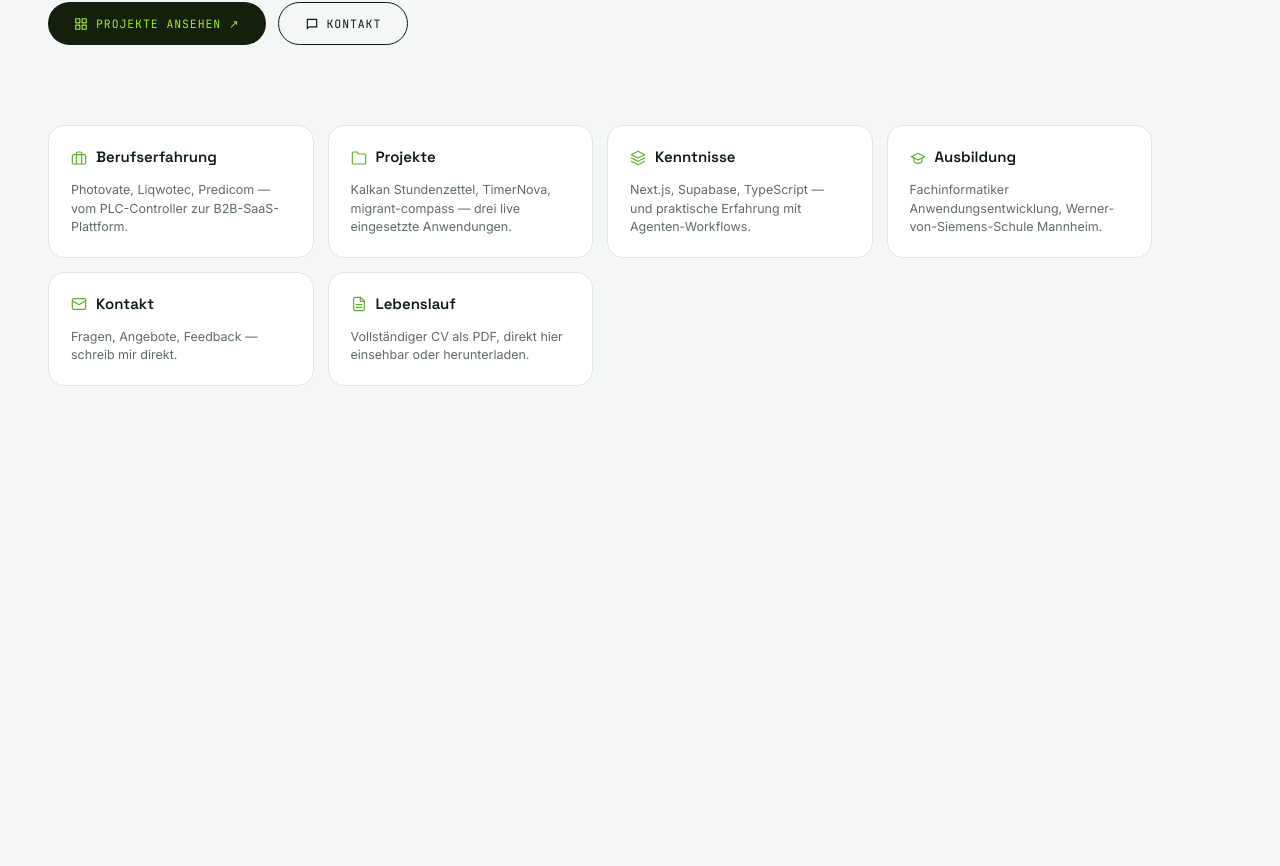
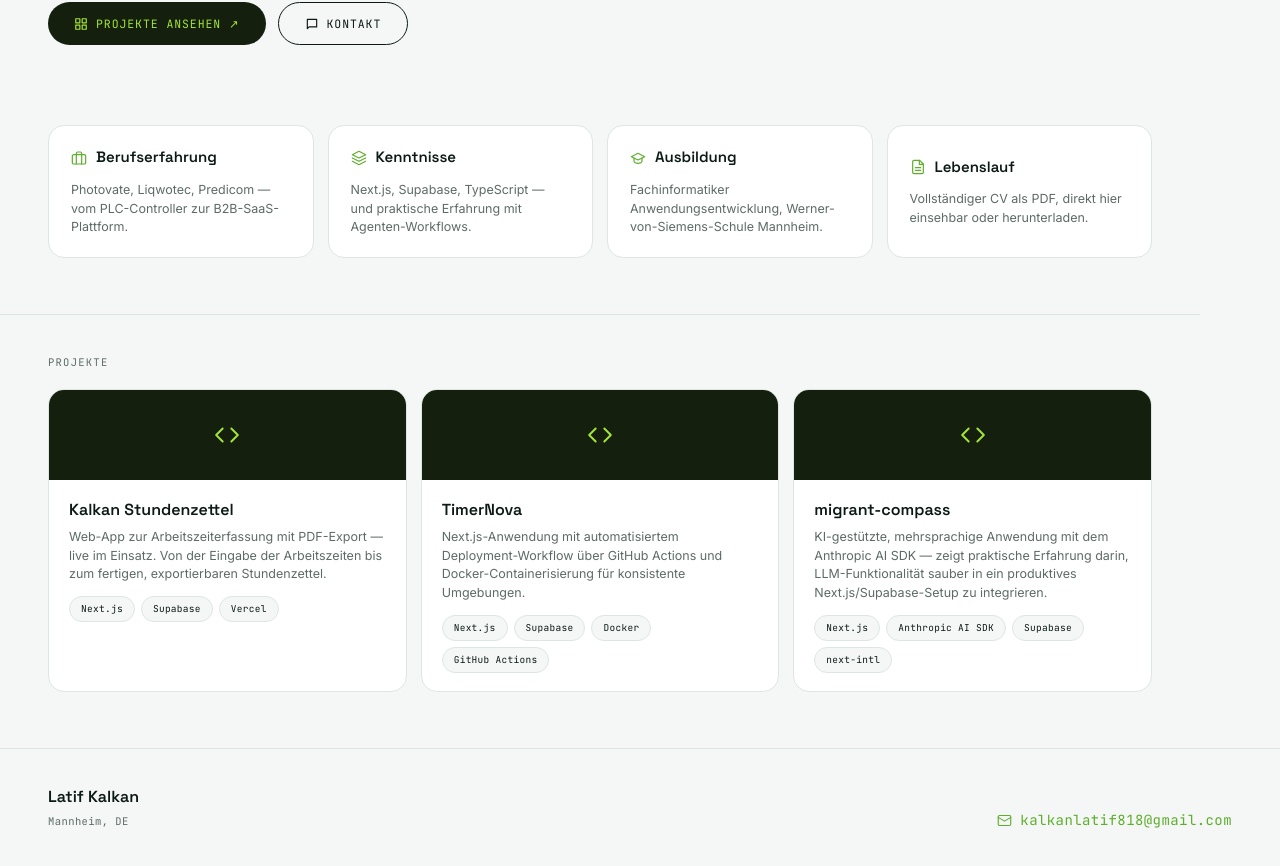
Before and after one commit to kalkanlatif/latif-portfolio, a Next.js app: page / in a window 1280 px wide. Shown: the part 693-1559 px from the top of the page. Before the commit the page ends 1135 px from the top, so only its background shows below. Built offline with nearby package versions, Linux system fonts and the light colour scheme.

Commit message:
feat: rebuild Projekte and Kontakt as dedicated sections matching design export

```diff
--- a/src/app/page.tsx
+++ b/src/app/page.tsx
@@ -2,6 +2,8 @@ import Image from "next/image";
 import Nav from "@/components/Nav";
 import Hero from "@/components/Hero";
 import NavCards from "@/components/NavCards";
+import Projects from "@/components/Projects";
+import Footer from "@/components/Footer";
 
 export default function Home() {
   return (
@@ -19,6 +21,8 @@ export default function Home() {
       </div>
       <Hero />
       <NavCards />
+      <Projects />
+      <Footer />
     </>
   );
 }
--- /dev/null
+++ b/src/components/Footer.tsx
@@ -0,0 +1,36 @@
+export default function Footer() {
+  return (
+    <footer
+      id="contact"
+      className="flex flex-wrap items-end justify-between gap-5 border-t border-border px-12 py-9"
+    >
+      <div>
+        <div className="mb-[5px] font-display text-base font-semibold">
+          Latif Kalkan
+        </div>
+        <div className="font-mono text-[10.5px] tracking-[0.04em] text-muted">
+          Mannheim, DE
+        </div>
+      </div>
+      <a
+        href="mailto:kalkanlatif818@gmail.com"
+        className="flex items-center gap-2 font-mono text-sm tracking-[0.03em] text-accent"
+      >
+        <svg
+          width="15"
+          height="15"
+          viewBox="0 0 24 24"
+          fill="none"
+          stroke="currentColor"
+          strokeWidth="1.8"
+          strokeLinecap="round"
+          strokeLinejoin="round"
+        >
+          <rect x="2" y="4" width="20" height="16" rx="2" />
+          <polyline points="2 7 12 13 22 7" />
+        </svg>
+        kalkanlatif818@gmail.com
+      </a>
+    </footer>
+  );
+}
--- a/src/components/Hero.tsx
+++ b/src/components/Hero.tsx
@@ -23,7 +23,7 @@ export default function Hero() {
 
       <div className="flex flex-wrap gap-3">
         <a
-          href="#cards"
+          href="#projects"
           className="inline-flex items-center gap-2 rounded-pill bg-card-dark px-[26px] py-[13px] font-mono text-[11.5px] uppercase tracking-[0.08em] text-accent-bright transition-colors hover:bg-[#1c2417]"
         >
           <svg
@@ -44,7 +44,7 @@ export default function Hero() {
           Projekte ansehen ↗
         </a>
         <a
-          href="#cards"
+          href="#contact"
           className="inline-flex items-center gap-2 rounded-pill border border-ink px-[26px] py-3 font-mono text-[11.5px] uppercase tracking-[0.08em] text-ink transition-colors hover:bg-ink hover:text-page"
         >
           <svg
--- a/src/components/NavCards.tsx
+++ b/src/components/NavCards.tsx
@@ -18,14 +18,6 @@ const iconProps = {
 function Pill({ children }: { children: ReactNode }) {
   return (
     <span className="rounded-pill bg-card-dark px-3.5 py-1.5 font-mono text-[10.5px] tracking-[0.03em] text-accent-bright">
-      {children}
-    </span>
-  );
-}
-
-function TagPill({ children }: { children: ReactNode }) {
-  return (
-    <span className="rounded-pill border border-border bg-page px-[11px] py-[5px] font-mono text-[9.5px] tracking-[0.03em] text-ink">
       {children}
     </span>
   );
@@ -73,27 +65,6 @@ const experience = [
     period: "03/2021–09/2022",
     meta: "Empfang, Reservierungen, Kundenservice",
     bullets: [],
-  },
-];
-
-const projects = [
-  {
-    name: "Kalkan Stundenzettel",
-    description:
-      "Web-App zur Arbeitszeiterfassung mit PDF-Export — live im Einsatz. Von der Eingabe der Arbeitszeiten bis zum fertigen, exportierbaren Stundenzettel.",
-    tags: ["Next.js", "Supabase", "Vercel"],
-  },
-  {
-    name: "TimerNova",
-    description:
-      "Next.js-Anwendung mit automatisiertem Deployment-Workflow über GitHub Actions und Docker-Containerisierung für konsistente Umgebungen.",
-    tags: ["Next.js", "Supabase", "Docker", "GitHub Actions"],
-  },
-  {
-    name: "migrant-compass",
-    description:
-      "KI-gestützte, mehrsprachige Anwendung mit dem Anthropic AI SDK — zeigt praktische Erfahrung darin, LLM-Funktionalität sauber in ein produktives Next.js/Supabase-Setup zu integrieren.",
-    tags: ["Next.js", "Anthropic AI SDK", "Supabase", "next-intl"],
   },
 ];
 
@@ -184,39 +155,6 @@ export default function NavCards() {
                     ))}
                   </ul>
                 )}
-              </div>
-            ))}
-          </div>
-        </Modal>
-
-        <Modal
-          title="Projekte"
-          trigger={
-            <Card
-              title="Projekte"
-              description="Kalkan Stundenzettel, TimerNova, migrant-compass — drei live eingesetzte Anwendungen."
-              icon={
-                <svg {...iconProps}>
-                  <path d="M22 19a2 2 0 0 1-2 2H4a2 2 0 0 1-2-2V5a2 2 0 0 1 2-2h5l2 3h9a2 2 0 0 1 2 2z" />
-                </svg>
-              }
-            />
-          }
-        >
-          <div className="flex flex-col gap-5">
-            {projects.map((project) => (
-              <div key={project.name}>
-                <div className="font-display text-sm font-semibold">
-                  {project.name}
-                </div>
-                <p className="mt-2 font-body text-[12.5px] leading-[1.5] text-muted">
-                  {project.description}
-                </p>
-                <div className="mt-2 flex flex-wrap gap-1.5">
-                  {project.tags.map((tag) => (
-                    <TagPill key={tag}>{tag}</TagPill>
-                  ))}
-                </div>
               </div>
             ))}
           </div>
@@ -326,38 +264,6 @@ export default function NavCards() {
         </Modal>
 
         <Modal
-          title="Kontakt"
-          trigger={
-            <Card
-              title="Kontakt"
-              description="Fragen, Angebote, Feedback — schreib mir direkt."
-              icon={
-                <svg {...iconProps}>
-                  <rect x="2" y="4" width="20" height="16" rx="2" />
-                  <polyline points="2 7 12 13 22 7" />
-                </svg>
-              }
-            />
-          }
-        >
-          <div className="flex flex-col gap-3">
-            <a
-              href="mailto:kalkanlatif818@gmail.com"
-              className="font-mono text-sm text-accent"
-            >
-              kalkanlatif818@gmail.com
-            </a>
-            <p className="font-mono text-[10.5px] tracking-[0.04em] text-muted uppercase">
-              Mannheim
-            </p>
-            <p className="font-body text-[12px] text-muted">
-              Kontaktformular folgt, sobald die Supabase-Anbindung steht —
-              bis dahin gerne direkt per E-Mail.
-            </p>
-          </div>
-        </Modal>
-
-        <Modal
           title="Lebenslauf"
           wide
           trigger={
--- /dev/null
+++ b/src/components/Projects.tsx
@@ -0,0 +1,78 @@
+function TagPill({ children }: { children: string }) {
+  return (
+    <span className="rounded-pill border border-border bg-page px-[11px] py-[5px] font-mono text-[9.5px] tracking-[0.03em] text-ink">
+      {children}
+    </span>
+  );
+}
+
+const projects = [
+  {
+    name: "Kalkan Stundenzettel",
+    description:
+      "Web-App zur Arbeitszeiterfassung mit PDF-Export — live im Einsatz. Von der Eingabe der Arbeitszeiten bis zum fertigen, exportierbaren Stundenzettel.",
+    tags: ["Next.js", "Supabase", "Vercel"],
+  },
+  {
+    name: "TimerNova",
+    description:
+      "Next.js-Anwendung mit automatisiertem Deployment-Workflow über GitHub Actions und Docker-Containerisierung für konsistente Umgebungen.",
+    tags: ["Next.js", "Supabase", "Docker", "GitHub Actions"],
+  },
+  {
+    name: "migrant-compass",
+    description:
+      "KI-gestützte, mehrsprachige Anwendung mit dem Anthropic AI SDK — zeigt praktische Erfahrung darin, LLM-Funktionalität sauber in ein produktives Next.js/Supabase-Setup zu integrieren.",
+    tags: ["Next.js", "Anthropic AI SDK", "Supabase", "next-intl"],
+  },
+];
+
+export default function Projects() {
+  return (
+    <section
+      id="projects"
+      className="max-w-[1200px] border-t border-border px-12 pt-10 pb-14"
+    >
+      <div className="mb-[18px] font-mono text-[10.5px] tracking-[0.12em] text-muted uppercase">
+        Projekte
+      </div>
+      <div className="grid grid-cols-[repeat(auto-fit,minmax(260px,1fr))] gap-3.5">
+        {projects.map((project) => (
+          <div
+            key={project.name}
+            className="overflow-hidden rounded-card border border-border bg-card"
+          >
+            <div className="flex h-[90px] items-center justify-center bg-card-dark">
+              <svg
+                width="26"
+                height="26"
+                viewBox="0 0 24 24"
+                fill="none"
+                stroke="#a3e635"
+                strokeWidth="1.8"
+                strokeLinecap="round"
+                strokeLinejoin="round"
+              >
+                <polyline points="16 18 22 12 16 6" />
+                <polyline points="8 6 2 12 8 18" />
+              </svg>
+            </div>
+            <div className="px-5 pt-[18px] pb-[18px]">
+              <div className="mb-1.5 font-display text-base font-semibold">
+                {project.name}
+              </div>
+              <p className="mb-3 font-body text-[12.5px] leading-[1.5] text-muted">
+                {project.description}
+              </p>
+              <div className="flex flex-wrap gap-1.5">
+                {project.tags.map((tag) => (
+                  <TagPill key={tag}>{tag}</TagPill>
+                ))}
+              </div>
+            </div>
+          </div>
+        ))}
+      </div>
+    </section>
+  );
+}
```
